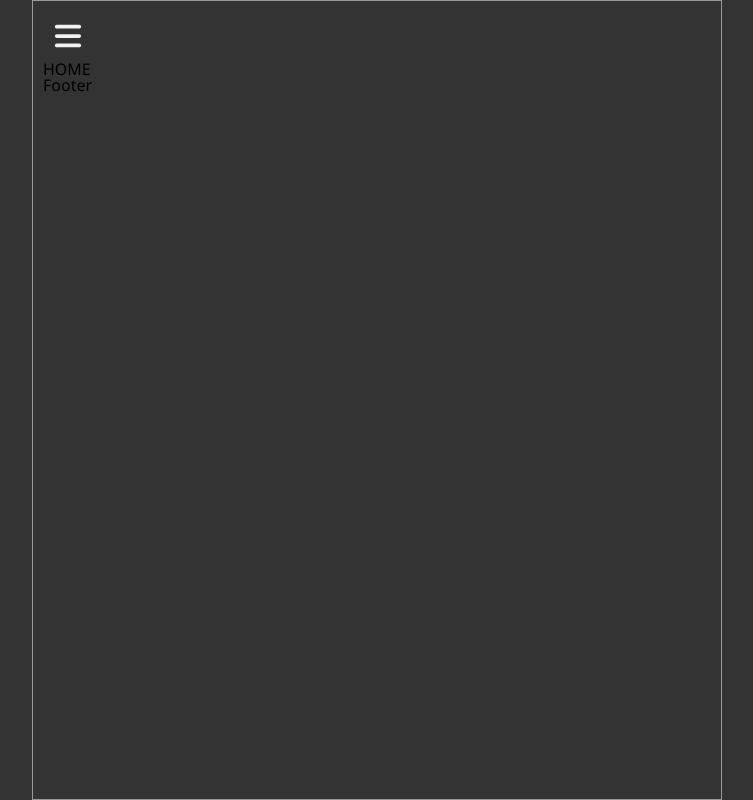
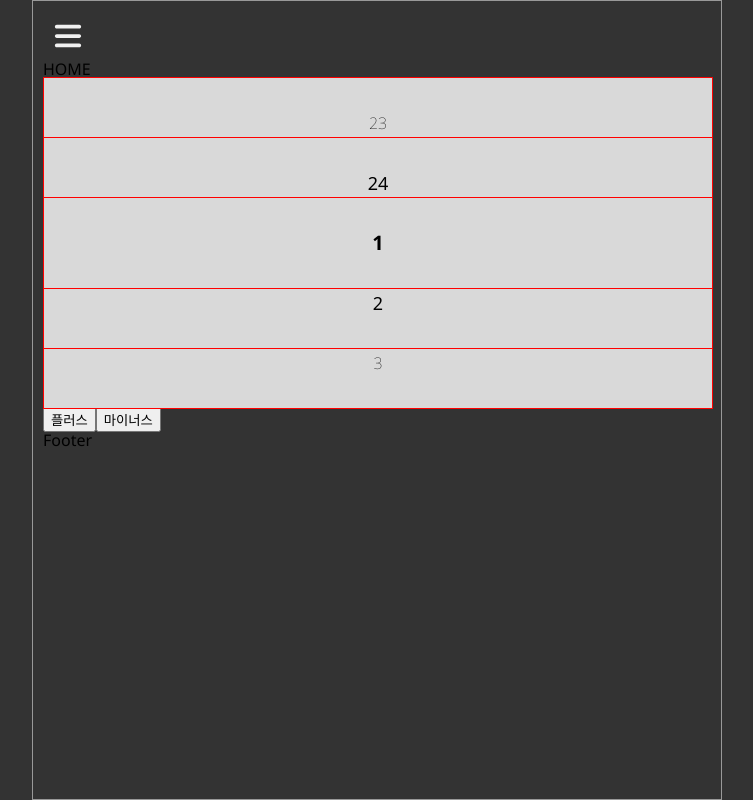
Before and after one commit to zzoopro/dream-team, a React (Create React App) app: page / in a window 1280 px wide. Shown: the whole page, without its empty margins (263-1016 px from the left). Built offline with nearby package versions, Linux system fonts and the light colour scheme.

Commit message:
TimeSlider 작업중

```diff
--- /dev/null
+++ b/src/components/common/Slider.tsx
@@ -0,0 +1,128 @@
+import { faPlus } from "@fortawesome/free-solid-svg-icons";
+import { AnimatePresence, motion } from "framer-motion";
+import React, { useState } from "react";
+import styled from "styled-components";
+
+const SliderWrap = styled.div`
+  position: relative;
+  display: flex;
+  flex-direction: column;
+  width: 100%;
+  height: 300px;
+  background: #ddd;
+`;
+
+interface ItemProps {
+  index: number;
+}
+const makeZindex = ({ index }: ItemProps): number => {
+  if (index === 0 || index === OFFSET - 1) return 2;
+  if (index === 1 || index === OFFSET - 2) return 3;
+  if (index === 2 || index === OFFSET - 3) return 4;
+  return 1;
+};
+const makeTop = ({ index }: ItemProps) => {
+  for (let i = 0; i < OFFSET; i++) {
+    if (i === index) return `${i * 2}0%`;
+  }
+  return "50%";
+};
+
+const makeHeight = ({ index }: ItemProps) => {
+  if (index === 0 || index === OFFSET - 1) return "70px";
+  if (index === 1 || index === OFFSET - 2) return "70px";
+  if (index === 2 || index === OFFSET - 3) return "80px";
+  return "50px";
+};
+
+const makeFontSize = ({ index }: ItemProps) => {
+  if (index === 0 || index === OFFSET - 1) return "16px";
+  if (index === 1 || index === OFFSET - 2) return "18px";
+  if (index === 2 || index === OFFSET - 3) return "20px";
+  return "16px";
+};
+
+const makeFontWeight = ({ index }: ItemProps) => {
+  if (index === 0 || index === OFFSET - 1) return 200;
+  if (index === 1 || index === OFFSET - 2) return 500;
+  if (index === 2 || index === OFFSET - 3) return 900;
+  return 200;
+};
+
+const Item = styled(motion.div)<{ index: number }>`
+  position: absolute;
+  display: flex;
+  justify-content: center;
+  align-items: center;
+  border: 1px solid red;
+  background-color: #d9d9d9;
+  cursor: pointer;
+  width: 100%;
+  height: 90px;
+  font-size: ${makeFontSize};
+  font-weight: ${makeFontWeight};
+  top: ${makeTop};
+  z-index: ${makeZindex};
+`;
+
+const OFFSET = 5;
+const INIT = 1;
+const MAX = 24;
+const TIME = 0.2;
+
+const TimeSlider = () => {
+  const [current, setCurrent] = useState(0);
+  const TimeLine = Array.from({ length: MAX }, (_, i) => i + 1);
+  const TimeRoll = [MAX - 2, MAX - 1, MAX, ...TimeLine, 1, 2, 3];
+  const [numbers, setNumbers] = useState(TimeRoll);
+
+  const [transition, setTransition] = useState(`all ${TIME}s`);
+
+  const plus = () => {
+    if (current === 0) {
+      setCurrent((prev: number) => prev + 1);
+      setTimeout(() => {
+        setTransition("all 0s");
+        setCurrent(-MAX + 1);
+      }, TIME + 0.1);
+
+      return;
+    }
+    setCurrent((prev: number) => prev + 1);
+  };
+
+  const minus = () => {
+    if (current === -23) {
+      setCurrent(0);
+
+      return;
+    }
+    setCurrent((prev: number) => prev - 1);
+  };
+
+  return (
+    <>
+      <SliderWrap>
+        <AnimatePresence mode="sync" initial={false}>
+          {numbers.map((item, i) => (
+            <Item
+              key={i}
+              index={i + current - 1}
+              style={{
+                transition: transition,
+              }}
+            >
+              {item}
+            </Item>
+          ))}
+        </AnimatePresence>
+      </SliderWrap>
+      <button onClick={plus} style={{ marginTop: 30 }}>
+        플러스
+      </button>
+      <button onClick={minus}>마이너스</button>
+    </>
+  );
+};
+
+export default TimeSlider;
--- a/src/pages/Home.tsx
+++ b/src/pages/Home.tsx
@@ -1,12 +1,20 @@
+import { useState } from "react";
 import Footer from "../components/common/Footer";
 import Header, { Pages } from "../components/common/Header";
 import Layout from "../components/common/Layout";
+import TimeSlider from "../components/common/Slider";
 
 const Home = () => {
+  const [value, setValue] = useState(12); // 초기 값은 12로 설정합니다.
+
+  const handleChange = (newValue: number) => {
+    setValue(newValue);
+  };
   return (
     <Layout>
       <Header page={Pages.home} />
       <h1>HOME</h1>
+      <TimeSlider />
       <Footer />
     </Layout>
   );
```
